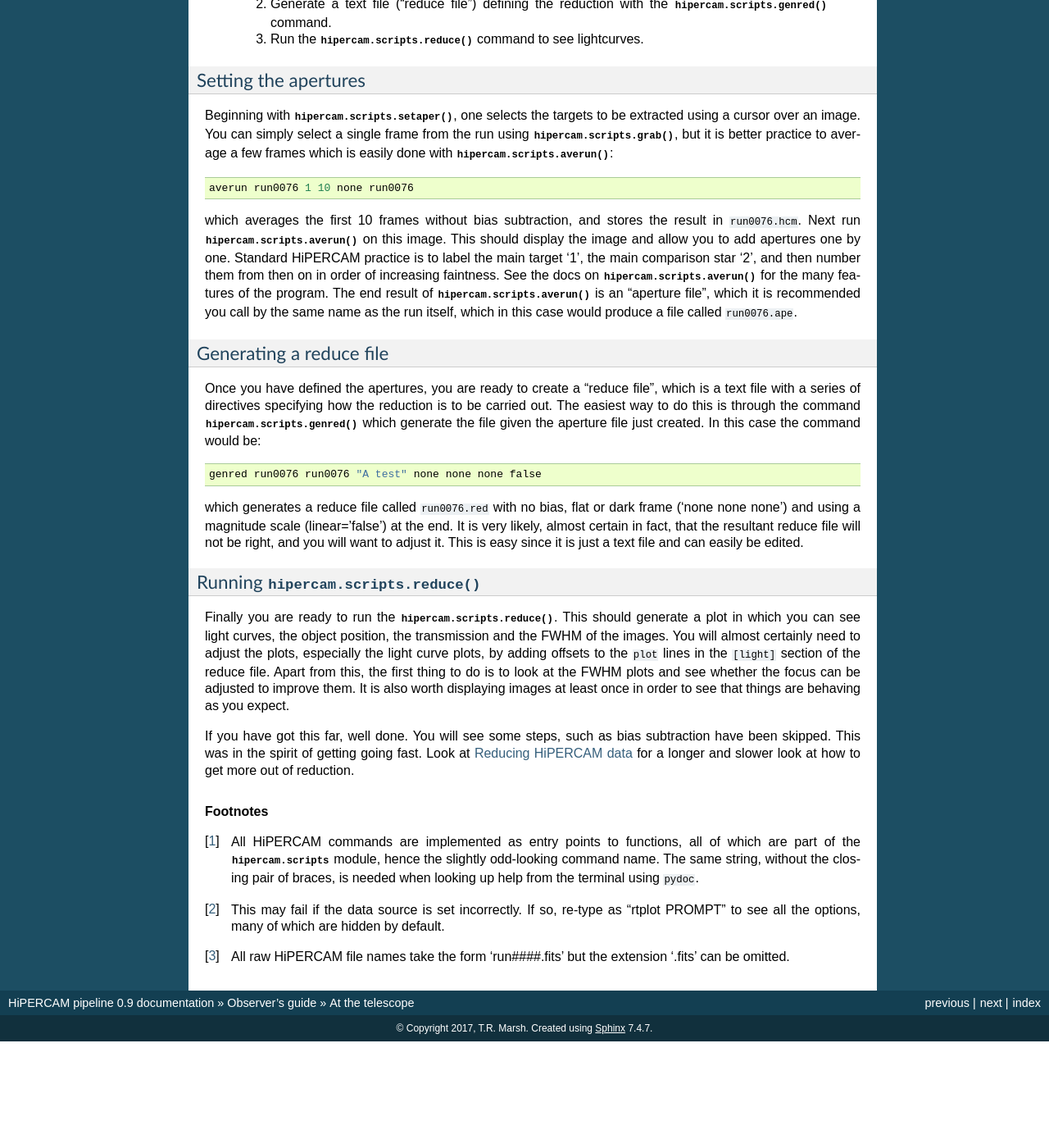
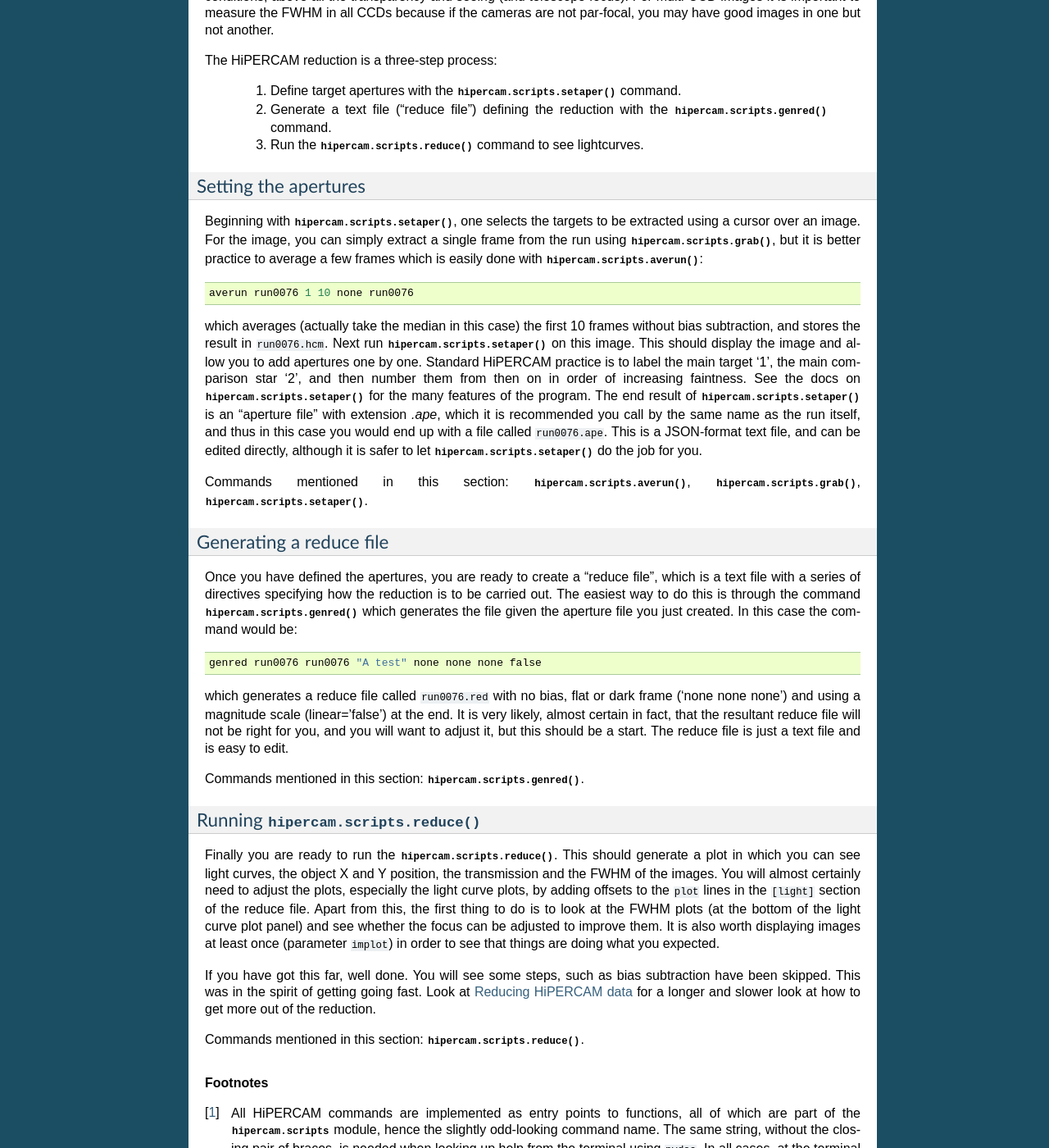
Before and after one commit to HiPERCAM/hipercam, a Sphinx documentation site: the page built from docs/telescope.rst, in a window 1280 px wide and 1400 px high, scrolled down 2265 px. Shown: the whole window at 82% size. Built offline with Sphinx 7.4.7, drawn with Linux system fonts in a browser that asks for light colours; formulas are drawn with MathJax 3; before the commit the page ends 3535 px from its top, so only the background shows below that; some of the changed text lies outside the part shown.

```diff
--- a/docs/telescope.rst
+++ b/docs/telescope.rst
@@ -9,16 +9,17 @@ At the telescope
 
 Here it is assumed that you are observing with |hiper| for the first time and
 want to look at your data. It is written in tutorial style for someone
-starting afresh who just wants to get going, so it is as short as
-possible. The first thing to realise is that the pipeline is run entirely from
-command lines entered in a terminal, so first of all open a terminal on the
-"drpc" (data reduction PC).
+starting afresh who just wants to get going, so it is as short as possible,
+with details listed elsewhere. The first thing to realise is that the pipeline
+is run entirely from command lines entered in a terminal, so first of all open
+a terminal on the "drpc" (data reduction PC).
 
 Plotting the data coming in
 ===========================
 
-The first command to try is |rtplot| [#f0]_ . Try typing in a terminal as
-follows::
+Assuming you are observing and data are being acquired to the rack PC at the
+telescope, the first command to try is |rtplot| [#f0]_ . Try typing in a
+terminal as follows::
 
   rtplot
 
@@ -82,14 +83,20 @@ command line is particularly useful for the later ones e.g.::
   rtplot xlo=100 xhi=1100 \\
 
 will reduce the X-range without the need to type through the initial
-parameters. See the :ref:`command-calling` section for more details on the
-parameter input system. From now it will be assumed that you know the parameter
-input system.
+parameters. The one other thing to be aware of are hidden parameters. For
+instance::
 
-|rtplot| can also be used to examine the FWHM of images through a hidden
-parameter called ``profit`` (see :ref:`command-calling` for more on hidden
-parameters). This is useful also to see if your target has reasonable count
-levels.
+  rtplot source=hs
+
+ensures that |rtplot| tries to get the data from the server on the rack (which
+must itself be running of course). One very useful feature of |rtplot| is for
+quick examination of the FWHM of images through a parameter called ``profit``
+that will only be prompted if you display just a single CCD.  This is useful
+to see if your target has reasonable count levels, and as a quick check on
+focus, although focussing can only be done properly by looking at the FWHMs of
+all CCDs during reduction.  The section on :ref:`command-calling` has many
+further details on the parameter input system. From now it will be assumed that
+you know the parameter input system.
 
 Commands used in this section: |rtplot|, |hls|
 
@@ -123,7 +130,7 @@ frames can also be displayed with other packages such as
 `ds9 <http://ds9.si.edu/site/Home.html>`_ or
 `gaia <http://star-www.dur.ac.uk/~pdraper/gaia/gaia.html>`_.
 
-Commands used in this section: |grab|, |hplot|
+Commands mentioned in this section: |grab|, |hplot|.
 
 Getting reduction going
 =======================
@@ -147,21 +154,25 @@ Setting the apertures
 ---------------------
 
 Beginning with |setaper|, one selects the targets to be extracted using a
-cursor over an image. You can simply select a single frame from the run using
-|grab|, but it is better practice to average a few frames which is easily
-done with |averun|::
+cursor over an image. For the image, you can simply extract a single frame
+from the run using |grab|, but it is better practice to average a few frames
+which is easily done with |averun|::
 
   averun run0076 1 10 none run0076
 
-which averages the first 10 frames without bias subtraction, and stores the
-result in :file:`run0076.hcm`. Next run |averun| on this image. This should
-display the image and allow you to add apertures one by one. Standard |hiper|
-practice is to label the main target '1', the main comparison star '2', and
-then number them from then on in order of increasing faintness. See the docs
-on |averun| for the many features of the program. The end result of |averun|
-is an "aperture file", which it is recommended you call by the same name as
-the run itself, which in this case would produce a file called
-:file:`run0076.ape`.
+which averages (actually take the median in this case) the first 10 frames
+without bias subtraction, and stores the result in :file:`run0076.hcm`. Next
+run |setaper| on this image. This should display the image and allow you to
+add apertures one by one. Standard |hiper| practice is to label the main
+target '1', the main comparison star '2', and then number them from then on in
+order of increasing faintness. See the docs on |setaper| for the many features
+of the program. The end result of |setaper| is an "aperture file" with
+extension `.ape`, which it is recommended you call by the same name as the run
+itself, and thus in this case you would end up with a file called
+:file:`run0076.ape`. This is a JSON-format text file, and can be edited
+directly, although it is safer to let |setaper| do the job for you.
+
+Commands mentioned in this section: |averun|, |grab|, |setaper|.
 
 Generating a reduce file
 ------------------------
@@ -169,33 +180,38 @@ Generating a reduce file
 Once you have defined the apertures, you are ready to create a "reduce file",
 which is a text file with a series of directives specifying how the reduction
 is to be carried out. The easiest way to do this is through the command
-|genred| which generate the file given the aperture file just created. In this
-case the command would be::
+|genred| which generates the file given the aperture file you just created. In
+this case the command would be::
 
   genred run0076 run0076 "A test" none none none false
 
 which generates a reduce file called :file:`run0076.red` with no bias, flat or
-dark frame ('none none none') and using a magnitude scale (linear='false')
-at the end. It is very likely, almost certain in fact, that the resultant
-reduce file will not be right, and you will want to adjust it. This is easy
-since it is just a text file and can easily be edited.
+dark frame ('none none none') and using a magnitude scale (linear='false') at
+the end. It is very likely, almost certain in fact, that the resultant reduce
+file will not be right for you, and you will want to adjust it, but this
+should be a start. The reduce file is just a text file and is easy to edit.
+
+Commands mentioned in this section: |genred|.
 
 Running |reduce|
 ----------------
 
 Finally you are ready to run the |reduce|. This should generate a plot in
-which you can see light curves, the object position, the transmission and the
-FWHM of the images. You will almost certainly need to adjust the plots,
-especially the light curve plots, by adding offsets to the ``plot`` lines in
-the ``[light]`` section of the reduce file. Apart from this, the first thing
-to do is to look at the FWHM plots and see whether the focus can be adjusted
-to improve them. It is also worth displaying images at least once in order to
-see that things are behaving as you expect.
+which you can see light curves, the object X and Y position, the transmission
+and the FWHM of the images. You will almost certainly need to adjust the
+plots, especially the light curve plots, by adding offsets to the ``plot``
+lines in the ``[light]`` section of the reduce file. Apart from this, the
+first thing to do is to look at the FWHM plots (at the bottom of the light
+curve plot panel) and see whether the focus can be adjusted to improve
+them. It is also worth displaying images at least once (parameter ``implot``)
+in order to see that things are doing what you expected.
 
 If you have got this far, well done. You will see some steps, such as bias
 subtraction have been skipped. This was in the spirit of getting going fast.
 Look at :doc:`reduction` for a longer and slower look at how to get more
-out of reduction.
+out of the reduction.
+
+Commands mentioned in this section: |reduce|.
 
 .. rubric:: Footnotes
 
@@ -203,11 +219,15 @@ out of reduction.
          all of which are part of the :mod:`hipercam.scripts` module, hence
          the slightly odd-looking command name. The same string, without the
          closing pair of braces, is needed when looking up help from the
-         terminal using ``pydoc``.
+         terminal using ``pydoc``. In all cases, at the terminal you simply
+         type the last part of the string to issue the command, i.e. to invoke
+         foe example |reduce|, you would simply type ``reduce`` in a terminal.
 
 .. [#f1] This may fail if the data source is set incorrectly. If so, re-type
          as "rtplot PROMPT" to see all the options, many of which are hidden
-         by default.
+         by default. The one you might want to change is ``source`` which
+         should be ``hs` for data from the server at the telescope, or ``hl``
+         for data from a disk file local to your computer.
 
 .. [#f2] All raw |hiper| file names take the form 'run####.fits' but
          the extension '.fits' can be omitted.
```
Also changed, not shown: docs/reduction.rst (+22 -14 lines).
